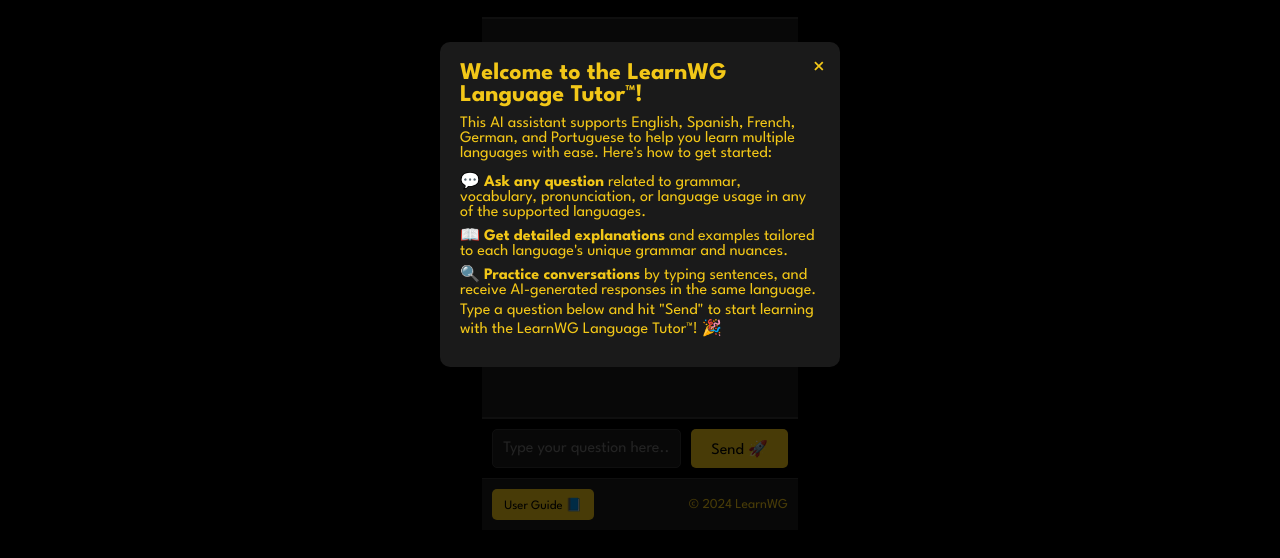
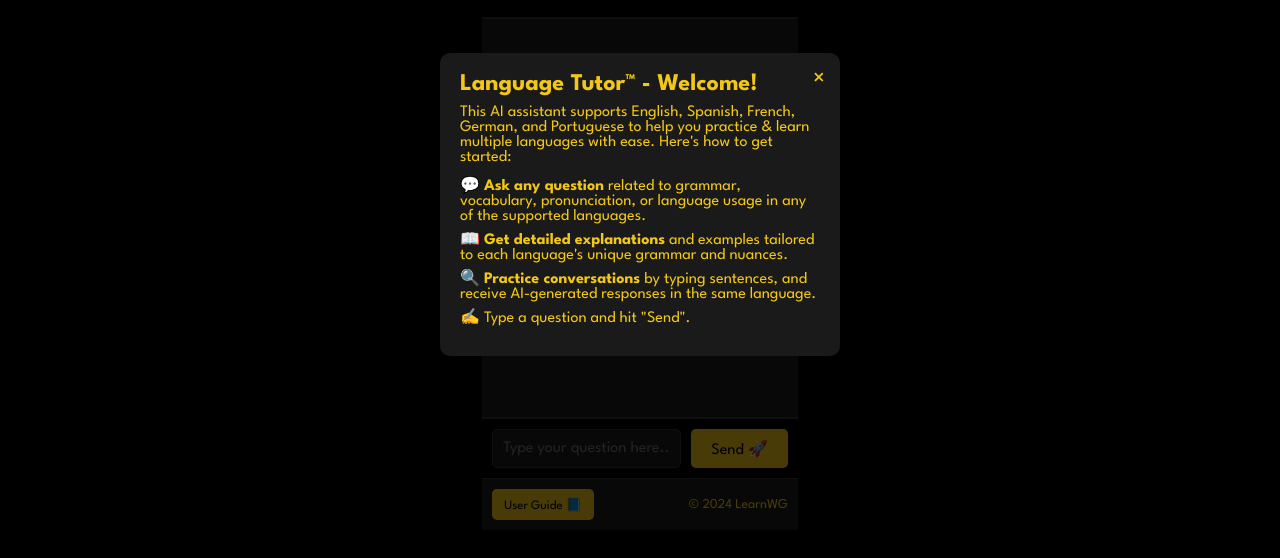
Before and after one commit to jgazcagtz/learnwgenglishtutor, a plain HTML site: page index.html in a window 1280 px wide. Both pictures are taken after a click on the button "User Guide 📘". Shown: the part 196-754 px from the top of the page. Drawn offline with Linux system fonts and the light colour scheme.

Commit message:
Update index.html

```diff
--- a/index.html
+++ b/index.html
@@ -2,7 +2,7 @@
 <head>
     <meta charset="UTF-8">
     <meta name="viewport" content="width=device-width, initial-scale=1.0">
-    <title>LearnWG Language Tutor 🌍</title>
+    <title>LearnWG Language Tutor™ 🌍</title>
     <link href="https://fonts.googleapis.com/css2?family=League+Spartan:wght@400;700&display=swap" rel="stylesheet">
     <link rel="stylesheet" href="style.css">
 </head>
@@ -43,14 +43,14 @@
 
             <!-- English Section -->
             <section class="tutorial-section">
-                <h2>Welcome to the LearnWG Language Tutor™!</h2>
-                <p> This AI assistant supports English, Spanish, French, German, and Portuguese to help you learn multiple languages with ease. Here's how to get started:</p>
+                <h2>Language Tutor™ - Welcome!</h2>
+                <p> This AI assistant supports English, Spanish, French, German, and Portuguese to help you practice & learn multiple languages with ease. Here's how to get started:</p>
                 <ul>
                     <li>💬 <strong>Ask any question</strong> related to grammar, vocabulary, pronunciation, or language usage in any of the supported languages.</li>
                     <li>📖 <strong>Get detailed explanations</strong> and examples tailored to each language's unique grammar and nuances.</li>
                     <li>🔍 <strong>Practice conversations</strong> by typing sentences, and receive AI-generated responses in the same language.</li>
                 </ul>
-                <p>Type a question below and hit "Send" to start learning with the LearnWG Language Tutor™! 🎉</p>
+                <p>✍️ Type a question and hit "Send".</p>
             </section>
 
 
```
